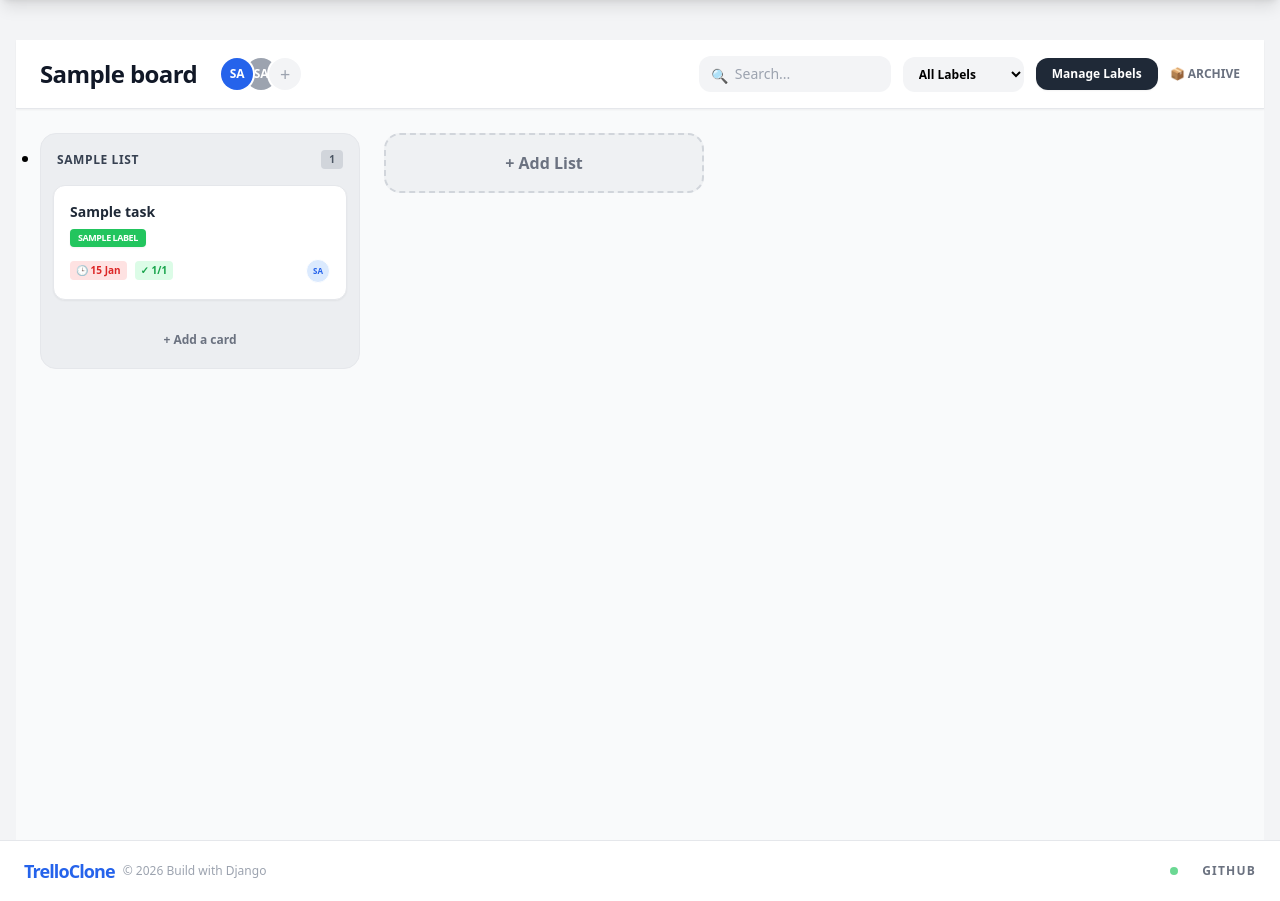
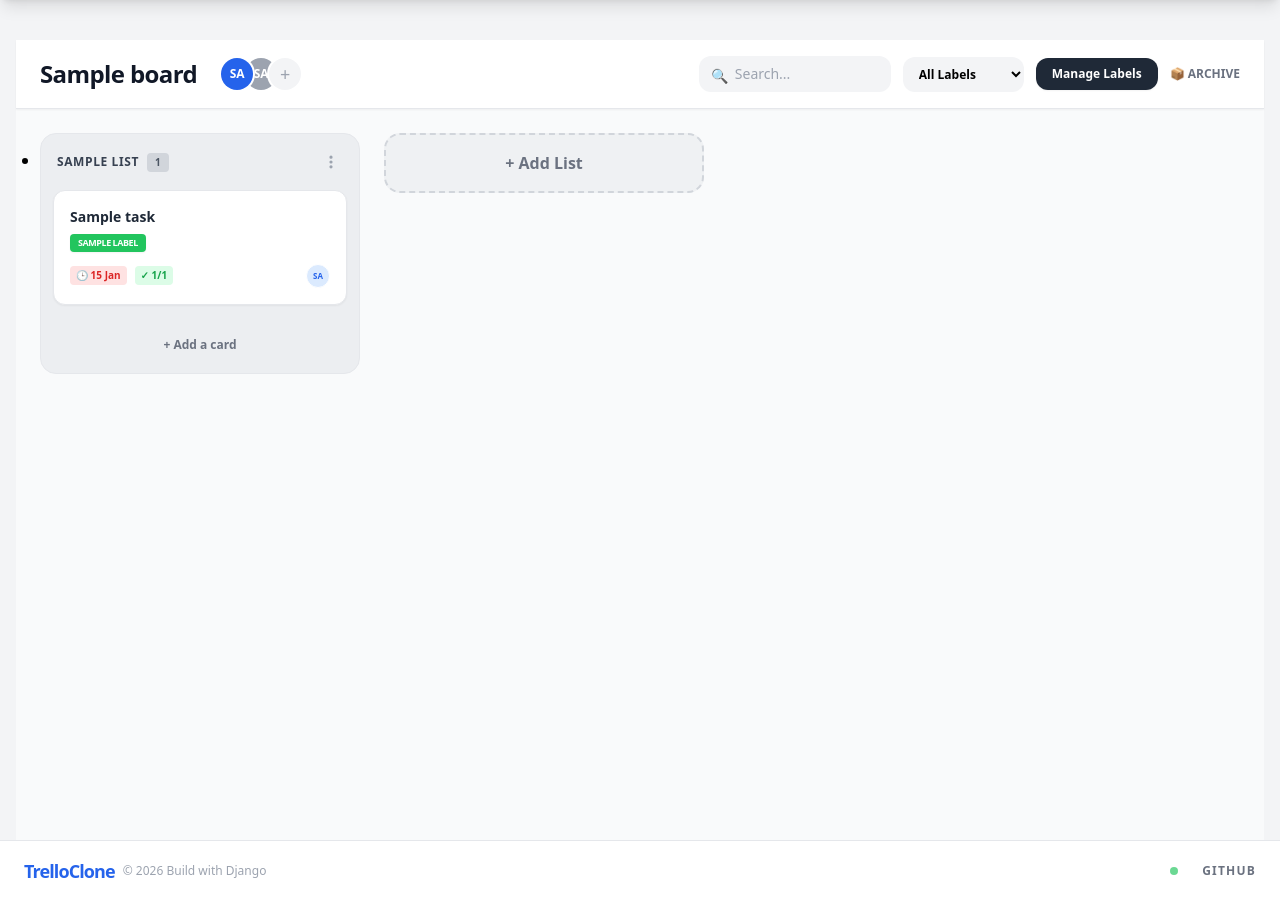
Before and after one commit to Retunse/Project-Management-App, a Django app: a page that uses boards/templates/boards/board_detail.html in a window 1280 px wide. Shown: the part 68-969 px from the top of the page. Run offline with Django 5.2, Linux system fonts and the light colour scheme; a user stored in the database is signed in; tables that the repository leaves empty hold one stand-in row (values such as "Sample post"); some libraries are stand-ins or nearby versions.

Commit message:
add list management (rename and delete) with dropdown menus

```diff
--- a/boards/templates/boards/board_detail.html
+++ b/boards/templates/boards/board_detail.html
@@ -43,8 +43,8 @@
                     {% endfor %}
                 </select>
                 <a href="{% url 'manage_labels' board.slug %}" class="bg-gray-800 hover:bg-black text-white px-4 py-2 rounded-xl text-xs font-bold transition shadow-sm">
-    Manage Labels
-</a>
+                    Manage Labels
+                </a>
 
                 <a href="{% url 'board_archive' board.slug %}" class="flex items-center space-x-2 text-gray-500 hover:text-gray-800 font-bold text-xs uppercase transition">
                     <span>📦 Archive</span>
@@ -68,10 +68,35 @@
             {% for list in board.lists.all %}
             <div class="list-item w-80 flex-shrink-0 bg-gray-200/60 rounded-2xl flex flex-col max-h-full border border-gray-200 cursor-default" data-list-id="{{ list.id }}">
 
-                <div class="list-handle p-4 flex items-center justify-between cursor-grab active:cursor-grabbing">
-                    <h3 class="font-black text-gray-700 uppercase text-xs tracking-wider">{{ list.title }}</h3>
-                    <span class="bg-gray-300 text-gray-600 px-2 py-0.5 rounded text-[10px] font-bold">{{ list.tasks.count }}</span>
-                </div>
+                <div x-data="{ listMenuOpen: false }" class="list-handle p-4 flex items-center justify-between cursor-grab active:cursor-grabbing relative">
+    <div class="flex items-center space-x-2 overflow-hidden">
+        <h3 class="font-black text-gray-700 uppercase text-xs tracking-wider truncate">{{ list.title }}</h3>
+        <span class="bg-gray-300 text-gray-600 px-2 py-0.5 rounded text-[10px] font-bold">{{ list.tasks.count }}</span>
+    </div>
+
+    <div class="flex items-center space-x-1">
+        <button @click.stop="listMenuOpen = !listMenuOpen" class="text-gray-400 hover:text-gray-600 p-1 rounded-md transition">
+            <svg class="w-4 h-4" fill="currentColor" viewBox="0 0 20 20"><path d="M10 6a2 2 0 110-4 2 2 0 010 4zM10 12a2 2 0 110-4 2 2 0 010 4zM10 18a2 2 0 110-4 2 2 0 010 4z"></path></svg>
+        </button>
+
+        <div x-show="listMenuOpen" @click.away="listMenuOpen = false" x-cloak
+             class="absolute right-2 top-10 w-40 bg-white shadow-xl rounded-xl border border-gray-100 z-50 py-2">
+
+            <a href="{% url 'edit_list' list.id %}" class="flex items-center px-4 py-2 text-xs font-bold text-gray-600 hover:bg-gray-50 hover:text-blue-600 transition">
+                <span class="mr-2">✏️</span> Rename List
+            </a>
+
+            <div class="border-t border-gray-100 my-1"></div>
+
+            <form method="POST" action="{% url 'delete_list' list.id %}" onsubmit="return confirm('Delete this list and all its tasks?');">
+                {% csrf_token %}
+                <button type="submit" class="w-full text-left px-4 py-2 text-xs font-bold text-red-500 hover:bg-red-50 transition">
+                    <span class="mr-2">🗑️</span> Delete List
+                </button>
+            </form>
+        </div>
+    </div>
+</div>
 
                 <div class="task-list-container flex-grow overflow-y-auto px-3 pb-3 space-y-3 min-h-[100px]" id="tasks-{{ list.id }}" data-list-id="{{ list.id }}">
                     {% for task in list.tasks.all %}
@@ -142,6 +167,14 @@
 
 <script src="https://cdn.jsdelivr.net/npm/sortablejs@1.15.0/Sortable.min.js"></script>
 <script>
+function updateListCounters() {
+    document.querySelectorAll('.list-item').forEach(list => {
+        const count = list.querySelectorAll('.task-item').length;
+        const badge = list.querySelector('.list-handle span');
+        if (badge) badge.innerText = count;
+    });
+}
+
 document.addEventListener('DOMContentLoaded', function() {
     window.isDragging = false;
 
@@ -154,6 +187,8 @@ document.addEventListener('DOMContentLoaded', function() {
             onStart: () => window.isDragging = true,
             onEnd: function(evt) {
                 setTimeout(() => window.isDragging = false, 100);
+
+                updateListCounters();
 
                 const taskId = evt.item.dataset.taskId;
                 const newListId = evt.to.dataset.listId;
```
Also changed, not shown: boards/migrations/0002_alter_board_options_board_position.py (deleted).
